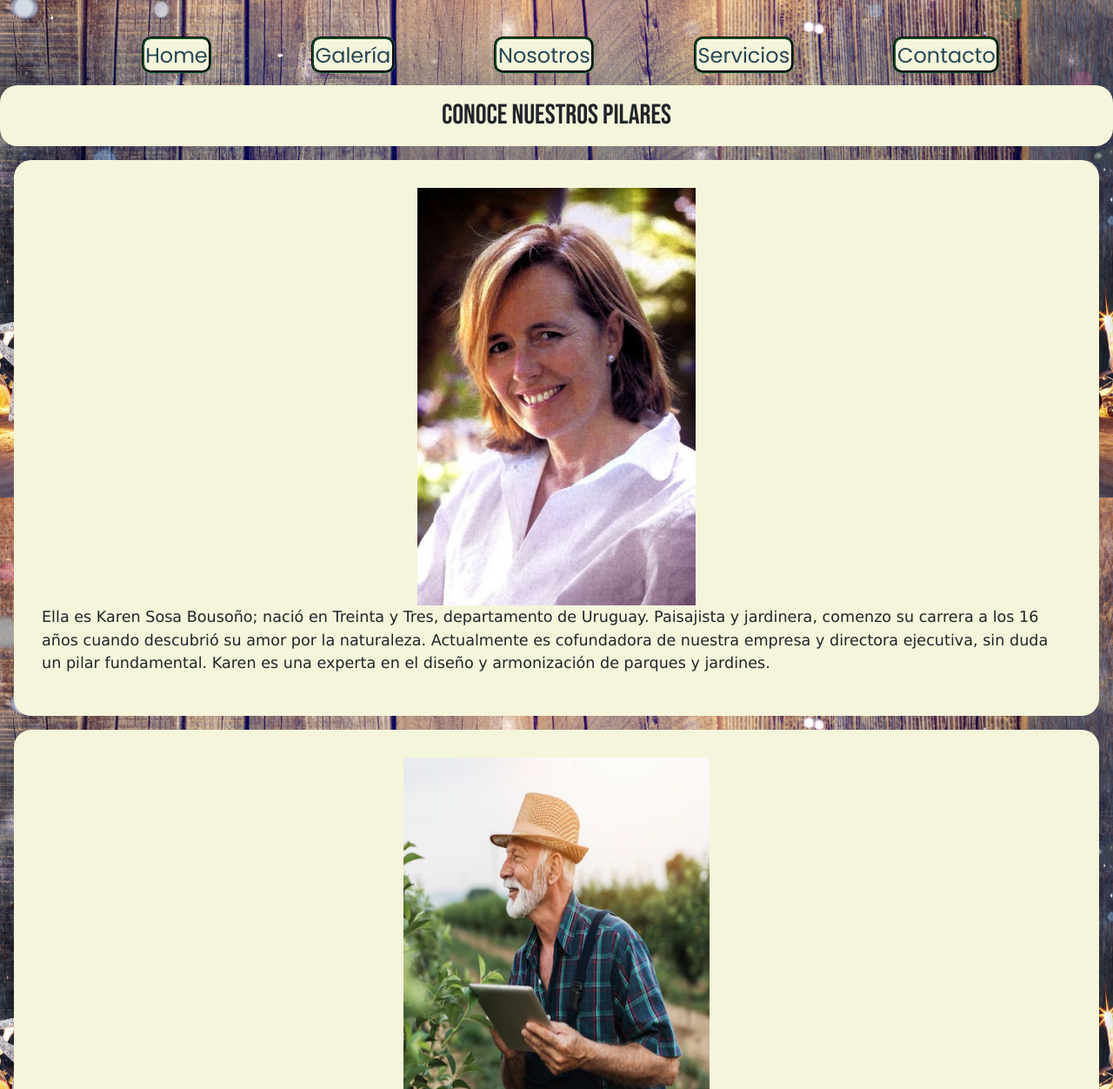
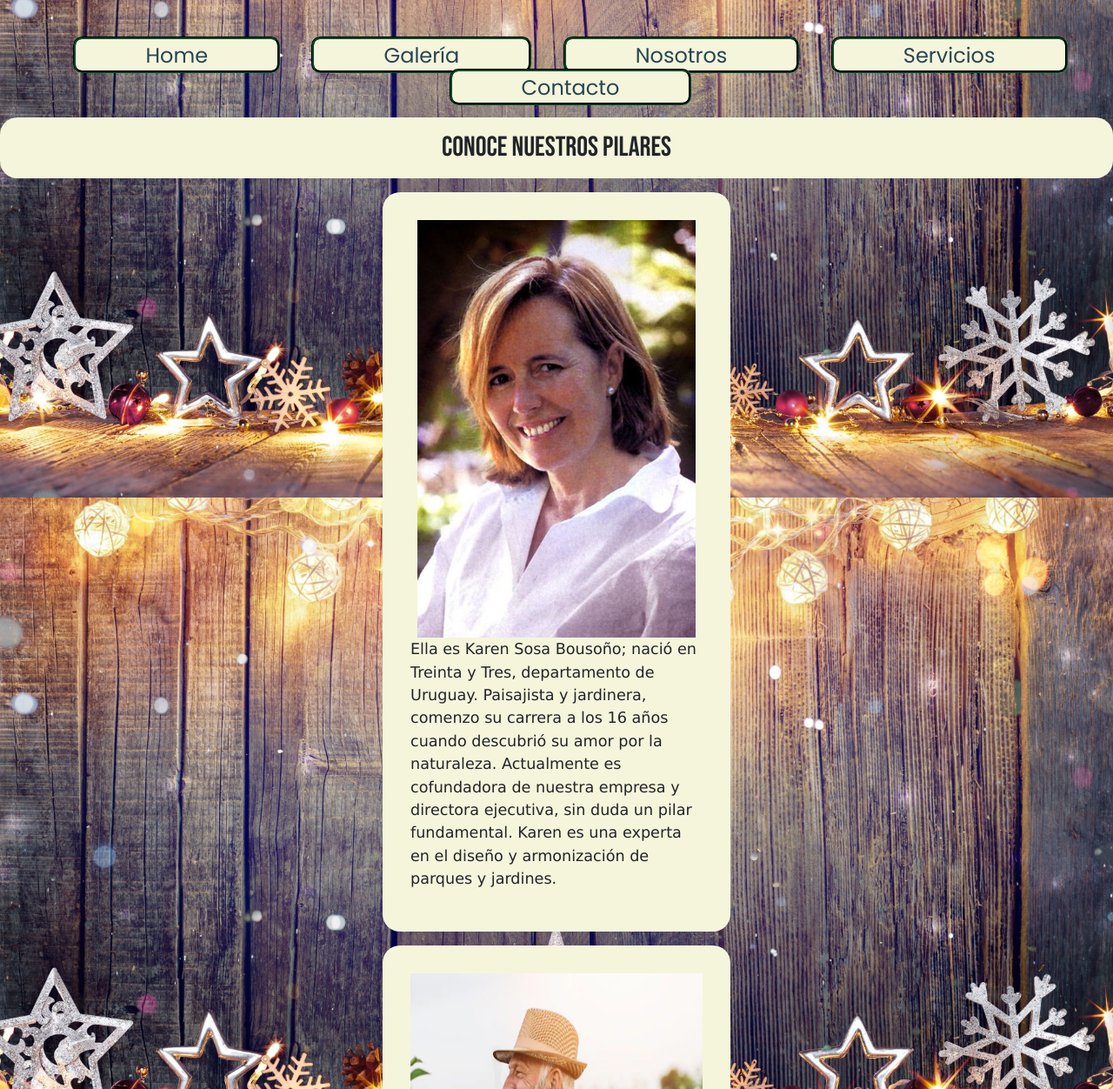
Before and after one commit to JulianMartinezS/greenworld, a website: page Pages/nosotros.html in a window 1280 px wide. Shown: the part 228-1480 px from the top of the page at 87% size. Drawn offline with nearby package versions, Linux system fonts and the light colour scheme; a web font is replaced by a local one.

Commit message:
commit final, arreglé errores

```diff
--- a/scss/main.scss
+++ b/scss/main.scss
@@ -92,10 +92,12 @@ h1{
         border-color: #004b23;
         border-radius: 10px;
         padding: 0.1rem;
+        padding-left: 5rem;
+        padding-right: 5rem;
     }
 
     a:hover {
-        background-color:darkolivegreen;
+        background-color:rgb(171, 233, 185);
         border-radius: 10px;
     }
 }
@@ -229,6 +231,10 @@ h1{
     padding: 2rem;
     border-radius: 20px;
     margin: 1rem;
+    max-width: 25rem;
+    margin-right: auto;
+    margin-left: auto;
+
 }
 
 .presentando2 {
@@ -239,6 +245,9 @@ h1{
     padding: 2rem;
     border-radius: 20px;
     margin: 1rem;
+    max-width: 25rem;
+    margin-right: auto;
+    margin-left: auto;
     }
 
 .presentandoTextokaren {
@@ -286,6 +295,9 @@ h1{
 
 .formulario {
     max-height: 50%;
+    max-width: 30rem;
+    margin-left: auto;
+    margin-right: auto;
 }
 
 .textoservicios {
```
Also changed, not shown: Styles/main.css.
